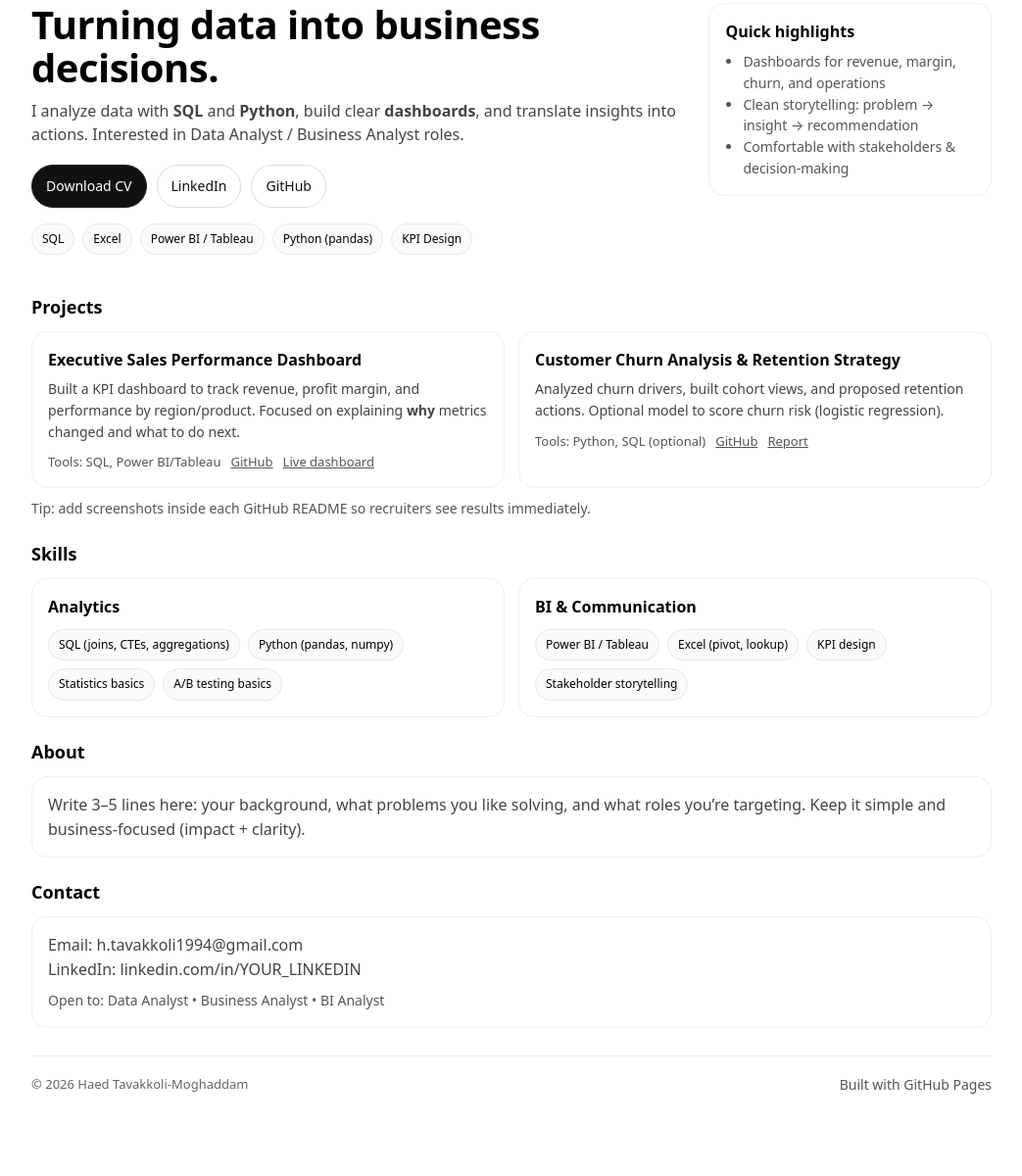
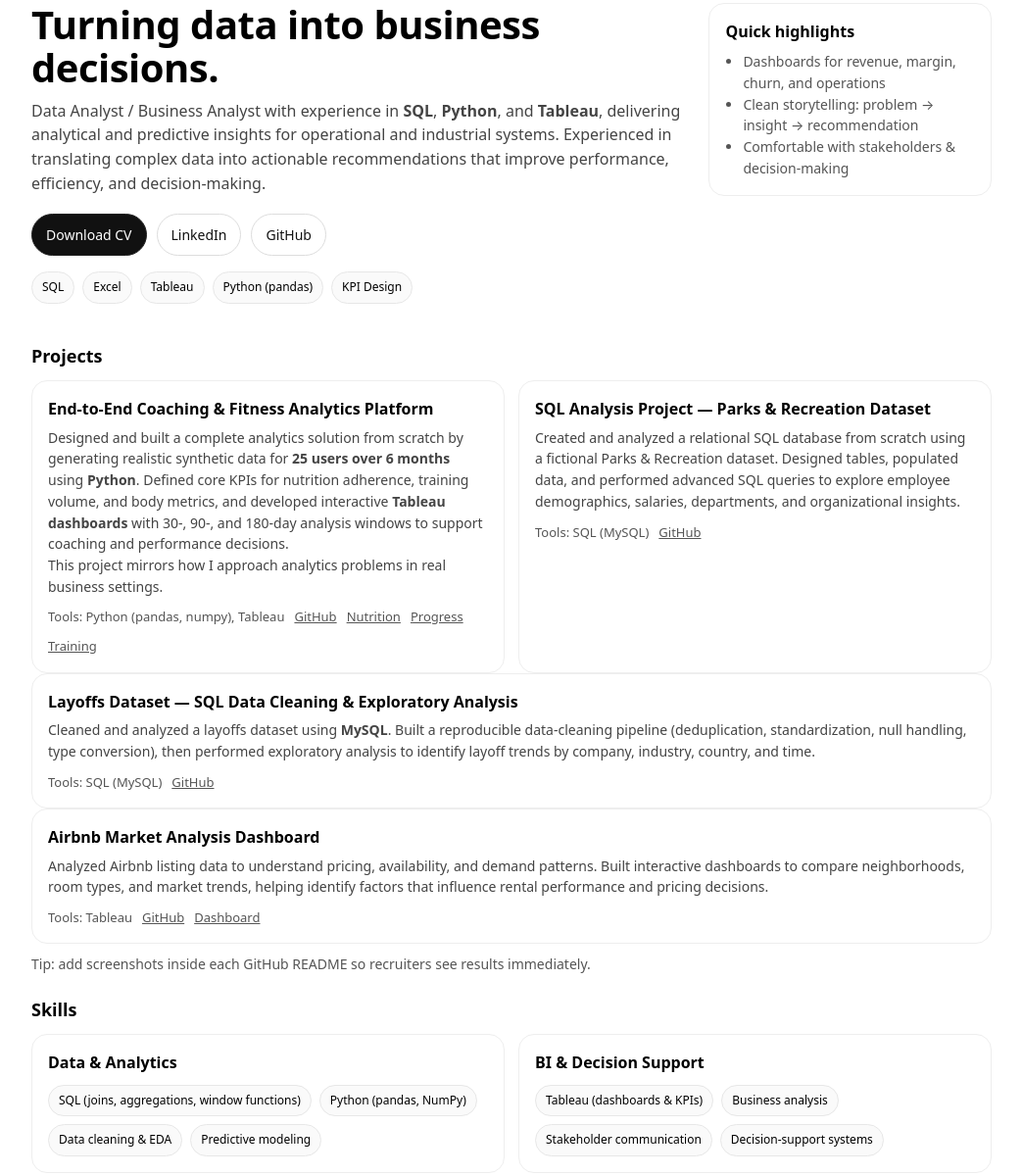
Before and after one commit to riptron1274/Haed.github.io, a plain HTML site: page index.html in a window 1280 px wide. Shown: the part 121-1321 px from the top of the page at 98% size, without its empty margins (118-1161 px from the left). Before the commit the page ends 1298 px from the top, so only its background shows below. Drawn offline with Linux system fonts and the light colour scheme.

Commit message:
Revise personal profile and project descriptions
Updated personal description and project details to reflect skills in SQL, Python, and Tableau. Enhanced project descriptions and added new projects to showcase analytics capabilities.

```diff
--- a/index.html
+++ b/index.html
@@ -60,8 +60,10 @@
       <div>
         <h1 class="h1">Turning data into business decisions.</h1>
         <p class="lead">
-          I analyze data with <b>SQL</b> and <b>Python</b>, build clear <b>dashboards</b>, and translate insights into actions.
-          Interested in Data Analyst / Business Analyst roles.
+        Data Analyst / Business Analyst with experience in <b>SQL</b>, <b>Python</b>, and <b>Tableau</b>,
+        delivering analytical and predictive insights for operational and industrial systems.
+        Experienced in translating complex data into actionable recommendations that improve
+        performance, efficiency, and decision-making.
         </p>
         <div class="cta">
           <a class="btn" href="https://drive.google.com/file/d/1X6s7OnSVTGRpJ9VZU1TVJLeOcMDDaxbg/view?usp=drive_link" target="_blank" rel="noopener">Download CV</a>
@@ -72,7 +74,7 @@
         <div class="pillrow" style="margin-top:16px;">
           <span class="badge">SQL</span>
           <span class="badge">Excel</span>
-          <span class="badge">Power BI / Tableau</span>
+          <span class="badge">Tableau</span>
           <span class="badge">Python (pandas)</span>
           <span class="badge">KPI Design</span>
         </div>
@@ -96,30 +98,68 @@
       <div class="grid">
         <!-- Project 1 -->
         <div class="card proj">
-          <h3>Executive Sales Performance Dashboard</h3>
+          <h3>End-to-End Coaching & Fitness Analytics Platform</h3>
           <p>
-            Built a KPI dashboard to track revenue, profit margin, and performance by region/product.
-            Focused on explaining <b>why</b> metrics changed and what to do next.
+            Designed and built a complete analytics solution from scratch by generating
+            realistic synthetic data for <b>25 users over 6 months</b> using <b>Python</b>.
+            Defined core KPIs for nutrition adherence, training volume, and body metrics,
+            and developed interactive <b>Tableau dashboards</b> with 30-, 90-, and 180-day
+            analysis windows to support coaching and performance decisions. <br/>
+            This project mirrors how I approach analytics problems in real business settings.
             </p>
           <div class="meta">
-            <span>Tools: SQL, Power BI/Tableau</span>
-            <a href="YOUR_GITHUB_REPO_LINK_1" target="_blank" rel="noopener">GitHub</a>
-            <a href="YOUR_DASHBOARD_LINK_1" target="_blank" rel="noopener">Live dashboard</a>
+            <span>Tools: Python (pandas, numpy), Tableau</span>
+            <a href="https://github.com/riptron1274/Haed.github.io/tree/2c7257f8b1af2a7cc4b96f332dd7444c1792a90d/Projects/_Nutrain%20(Original)" target="_blank" rel="noopener">GitHub</a>
+            <a href="https://public.tableau.com/views/NutritionDashboard_17702078926330/Dashboard1?:language=en-US&publish=yes&:sid=&:redirect=auth&:display_count=n&:origin=viz_share_link" target="_blank" rel="noopener">Nutrition</a>
+            <a href="https://public.tableau.com/views/UserProgressDashboard/Dashboard1?:language=en-US&publish=yes&:sid=&:redirect=auth&:display_count=n&:origin=viz_share_link" target="_blank" rel="noopener">Progress</a>
+            <a href="https://public.tableau.com/views/UserTrainingDashboard_17702076139490/Dashboard2?:language=en-US&:sid=&:redirect=auth&:display_count=n&:origin=viz_share_link" target="_blank" rel="noopener">Training</a>
           </div>
         </div>
 
         <!-- Project 2 -->
         <div class="card proj">
-          <h3>Customer Churn Analysis & Retention Strategy</h3>
+          <h3>SQL Analysis Project — Parks & Recreation Dataset</h3>
           <p>
-            Analyzed churn drivers, built cohort views, and proposed retention actions.
-            Optional model to score churn risk (logistic regression).
+            Created and analyzed a relational SQL database from scratch using a fictional
+            Parks & Recreation dataset. Designed tables, populated data, and performed
+            advanced SQL queries to explore employee demographics, salaries, departments,
+            and organizational insights.
             </p>
           <div class="meta">
-            <span>Tools: Python, SQL (optional)</span>
-            <a href="YOUR_GITHUB_REPO_LINK_2" target="_blank" rel="noopener">GitHub</a>
-            <a href="YOUR_NOTEBOOK_OR_REPORT_LINK_2" target="_blank" rel="noopener">Report</a>
+            <span>Tools: SQL (MySQL)</span>
+            <a href="https://github.com/riptron1274/Haed.github.io/tree/c4c2b855ee65eaaed85aa74f14c9c7e987803f54/Projects/Parks%20and%20Rec" target="_blank" rel="noopener">GitHub</a>
           </div>
+        </div>
+      </div>
+
+        <!-- Project 3 -->
+        <div class="card proj">
+          <h3>Layoffs Dataset — SQL Data Cleaning & Exploratory Analysis</h3>
+          <p>
+            Cleaned and analyzed a layoffs dataset using <b>MySQL</b>. Built a reproducible
+            data-cleaning pipeline (deduplication, standardization, null handling, type conversion),
+            then performed exploratory analysis to identify layoff trends by company, industry,
+            country, and time.
+            </p>
+          <div class="meta">
+            <span>Tools: SQL (MySQL)</span>
+            <a href="https://github.com/riptron1274/Haed.github.io/tree/5334a5ffe89af45ef04b56241070162f41dca8fd/Projects/Layoffs%20Project" target="_blank" rel="noopener">GitHub</a>
+          </div>
+        </div>
+      </div>
+
+        <!-- Project 4 -->
+        <div class="card proj">
+        <h3>Airbnb Market Analysis Dashboard</h3>
+        <p>
+            Analyzed Airbnb listing data to understand pricing, availability, and demand patterns.
+            Built interactive dashboards to compare neighborhoods, room types, and market trends,
+            helping identify factors that influence rental performance and pricing decisions.
+        </p>
+        <div class="meta">
+            <span>Tools: Tableau</span>
+            <a href="https://github.com/riptron1274/Haed.github.io/tree/f64d55f80798e6295f2523a487f970beda963d1f/Projects/Airbnb" target="_blank" rel="noopener">GitHub</a>
+            <a href="https://public.tableau.com/app/profile/haed.tavakkoli.moghaddam/viz/BuyandRentHomeinAirbnb/Dashboard1" target="_blank" rel="noopener">Dashboard</a>
         </div>
       </div>
       <p class="muted" style="margin-top:10px;">
@@ -132,21 +172,21 @@
     <h2>Skills</h2>
     <div class="grid">
         <div class="card">
-          <strong>Analytics</strong>
+        <strong>Data & Analytics</strong>
         <div class="pillrow">
-            <span class="badge">SQL (joins, CTEs, aggregations)</span>
-            <span class="badge">Python (pandas, numpy)</span>
-            <span class="badge">Statistics basics</span>
-            <span class="badge">A/B testing basics</span>
+            <span class="badge">SQL (joins, aggregations, window functions)</span>
+            <span class="badge">Python (pandas, NumPy)</span>
+            <span class="badge">Data cleaning & EDA</span>
+            <span class="badge">Predictive modeling</span>
         </div>
         </div>
         <div class="card">
-          <strong>BI & Communication</strong>
+        <strong>BI & Decision Support</strong>
         <div class="pillrow">
-            <span class="badge">Power BI / Tableau</span>
-            <span class="badge">Excel (pivot, lookup)</span>
-            <span class="badge">KPI design</span>
-            <span class="badge">Stakeholder storytelling</span>
+            <span class="badge">Tableau (dashboards & KPIs)</span>
+            <span class="badge">Business analysis</span>
+            <span class="badge">Stakeholder communication</span>
+            <span class="badge">Decision-support systems</span>
         </div>
         </div>
     </div>
@@ -157,8 +197,34 @@
     <h2>About</h2>
     <div class="card">
         <p style="margin:0; color:#444;">
-          Write 3–5 lines here: your background, what problems you like solving, and what roles you’re targeting.
-          Keep it simple and business-focused (impact + clarity).
+        I am a Data Analyst / Business Analyst with a strong background in industrial
+        engineering and data-driven decision support. My experience spans SQL analytics,
+        Python-based data processing, predictive modeling, and dashboarding with Tableau.
+        <br/><br/>
+        I have worked on real-world operational and reliability problems, collaborating with
+        cross-functional stakeholders to translate analytical results into clear,
+        actionable recommendations. I am particularly interested in roles where data,
+        business understanding, and impact-driven analysis come together.
+        </p>
+    </div>
+    </section>
+
+    <!-- EDUCATION -->
+    <section class="sec" id="education">
+    <h2>Education</h2>
+    <div class="card">
+        <p style="margin:0; color:#444;">
+        <strong>PhD in Industrial Engineering</strong><br/>
+        IMT Atlantique, Nantes, France (2022–2025)<br/>
+        <span class="muted">
+            Data-driven optimization, predictive analytics, decision-support systems
+        </span>
+        <br/><br/>
+        <strong>M.Sc. in Industrial Engineering</strong><br/>
+        Tarbiat Modares University, Tehran, Iran (2018–2021)
+        <br/><br/>
+        <strong>B.Sc. in Electrical Engineering</strong><br/>
+        University of Tehran, Tehran, Iran (2012–2018)
         </p>
     </div>
     </section>
@@ -169,7 +235,7 @@
       <div class="card">
         <p style="margin:0 0 8px; color:#444;">
           Email: <a href="mailto:h.tavakkoli1994@gmail.com">h.tavakkoli1994@gmail.com</a><br/>
-          LinkedIn: <a href="https://www.linkedin.com/in/htmoghaddam/" target="_blank" rel="noopener">linkedin.com/in/YOUR_LINKEDIN</a>
+          LinkedIn: <a href="https://www.linkedin.com/in/htmoghaddam/" target="_blank" rel="noopener">linkedin.com/in/htmoghaddam</a>
         </p>
         <p class="muted" style="margin:0;">Open to: Data Analyst • Business Analyst • BI Analyst</p>
       </div>
```
Lines whose indentation alone changed are shown as unchanged.
